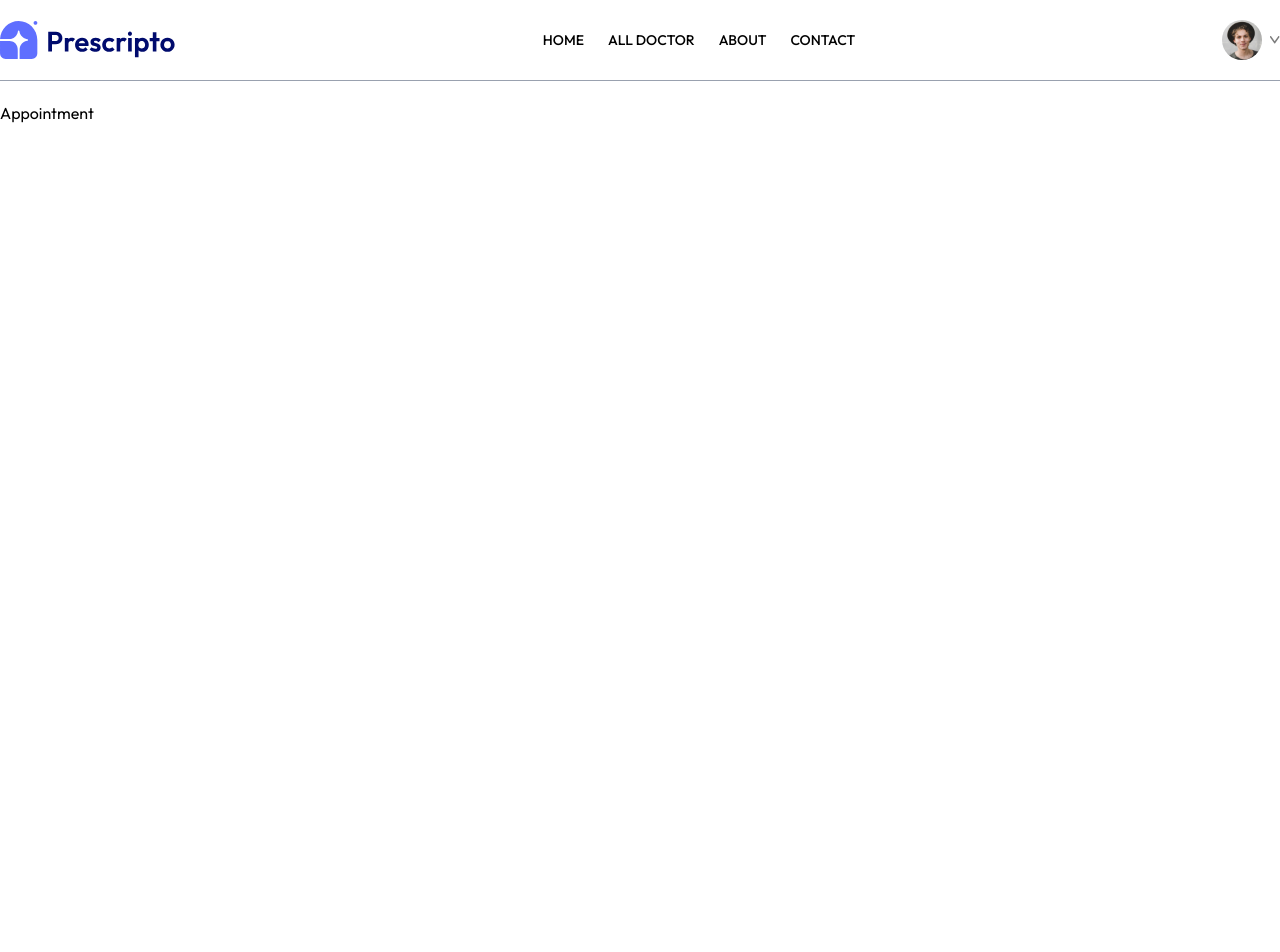
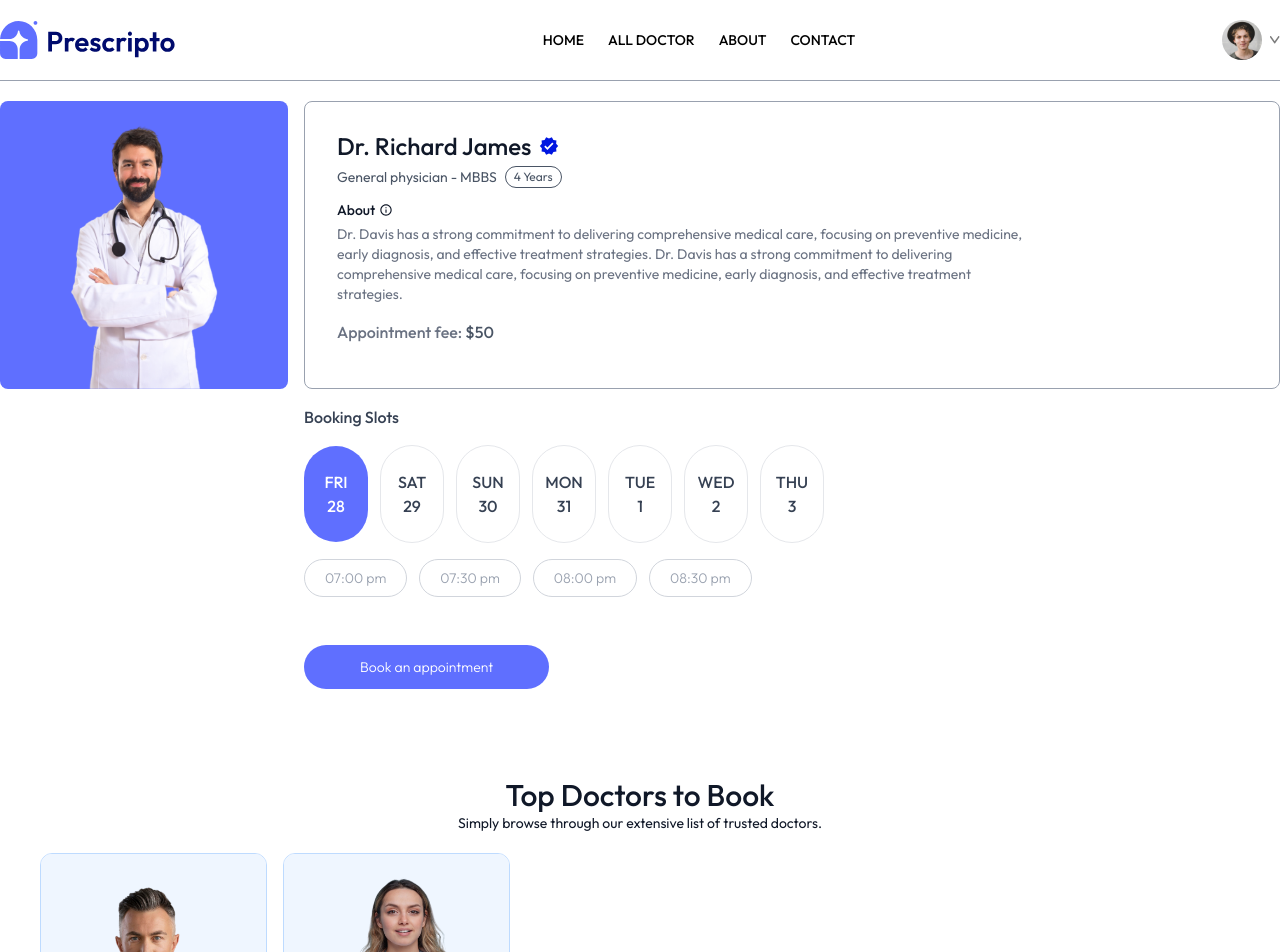
Before and after one commit to mdtayef001/Prescripto, a React (Vite) app in the folder client/: page /appointment/doc1 in a window 1280 px wide. Shown: the top 952 px of the page. Built offline with nearby package versions, Linux system fonts and the light colour scheme.

Commit message:
add appointment page

```diff
--- a/client/src/components/DoctorCard/DoctorCard.jsx
+++ b/client/src/components/DoctorCard/DoctorCard.jsx
@@ -3,6 +3,7 @@ import { Link } from "react-router-dom";
 const DoctorCard = ({ doctor }) => {
   return (
     <Link
+      onClick={() => scrollTo(0, 0)}
       to={`/appointment/${doctor._id}`}
       className="border border-blue-200 rounded-xl overflow-hidden cursor-pointer hover:translate-y-[-10px] transition-all duration-500"
     >
--- a/client/src/components/Navbar.jsx
+++ b/client/src/components/Navbar.jsx
@@ -1,4 +1,4 @@
-import React, { useState } from "react";
+import { useState } from "react";
 import { assets } from "../assets/assets_frontend/assets";
 import { Link, NavLink, useNavigate } from "react-router-dom";
 const Navbar = () => {
--- /dev/null
+++ b/client/src/components/RelatedDoctors.jsx
@@ -0,0 +1,35 @@
+import { useEffect, useState } from "react";
+import useAppContext from "../hooks/useAppContext";
+import DoctorCard from "./DoctorCard/DoctorCard";
+import { Link } from "react-router-dom";
+
+const RelatedDoctors = ({ docID, speciality }) => {
+  const { doctors } = useAppContext();
+  const [relDoc, setRelDoc] = useState([]);
+
+  useEffect(() => {
+    if (doctors.length > 0 && speciality) {
+      const doctorData = doctors.filter(
+        (doc) => doc.speciality === speciality && doc._id !== docID
+      );
+      setRelDoc(doctorData);
+    }
+  }, [doctors, speciality, docID]);
+  console.log(relDoc);
+
+  return (
+    <section className=" my-16 text-gray-900 md:mx-10 ">
+      <h1 className="text-3xl font-medium text-center">Top Doctors to Book</h1>
+      <p className="w-1/3 text-center text-sm mx-auto">
+        Simply browse through our extensive list of trusted doctors.
+      </p>
+      <div className="w-full grid grid-cols-1 md:grid-cols-2 lg:grid-cols-5  gap-4 gap-y-6 pt-5 px-3 sm:px-0">
+        {relDoc.slice(0, 5).map((doctor, index) => (
+          <DoctorCard key={index} doctor={doctor} />
+        ))}
+      </div>
+    </section>
+  );
+};
+
+export default RelatedDoctors;
--- a/client/src/pages/Appointment/Appointment.jsx
+++ b/client/src/pages/Appointment/Appointment.jsx
@@ -1,7 +1,167 @@
-import React from "react";
+import { useEffect, useState } from "react";
+import { useParams } from "react-router-dom";
+import useAppContext from "../../hooks/useAppContext";
+import { MdVerified } from "react-icons/md";
+import { IoMdInformationCircleOutline } from "react-icons/io";
+import RelatedDoctors from "../../components/RelatedDoctors";
 
 const Appointment = () => {
-  return <section className="min-h-screen">Appointment</section>;
+  const { docID } = useParams();
+  const { doctors } = useAppContext();
+  const [docInfo, setDocInfo] = useState(null);
+  const [docSlots, setDocSlots] = useState([]);
+  const [slotIndex, setSlotIndex] = useState(0);
+  const [slotTime, setSlotTime] = useState("");
+  const daysOfWeek = ["SUN", "MON", "TUE", "WED", "THU", "FRI", "SAT"];
+
+  const fetchDocInfo = async () => {
+    const docInfo = doctors.find((doc) => doc._id === docID);
+    setDocInfo(docInfo);
+  };
+
+  const getAvailableSlots = async () => {
+    setDocSlots([]);
+    const today = new Date();
+
+    for (let i = 0; i < 7; i++) {
+      let currentDate = new Date(today);
+      currentDate.setDate(today.getDate() + i);
+      // end time
+      let endTime = new Date();
+      endTime.setDate(today.getDate() + i);
+      endTime.setHours(21, 0, 0, 0);
+      //hours
+      if (today.getDate() === currentDate.getDate()) {
+        currentDate.setHours(
+          currentDate.getHours() > 10 ? currentDate.getHours() + 1 : 10
+        );
+        currentDate.setMinutes(currentDate.getMinutes() > 30 ? 30 : 0);
+      } else {
+        currentDate.setHours(10);
+        currentDate.setMinutes(10);
+      }
+
+      let timeSlots = [];
+
+      while (currentDate < endTime) {
+        let formattedTime = currentDate.toLocaleTimeString([], {
+          hour: "2-digit",
+          minute: "2-digit",
+        });
+        timeSlots.push({
+          dateTime: new Date(currentDate),
+          time: formattedTime,
+        });
+        currentDate.setMinutes(currentDate.getMinutes() + 30);
+      }
+
+      setDocSlots((prev) => [...prev, timeSlots]);
+    }
+  };
+
+  useEffect(() => {
+    fetchDocInfo();
+  }, [doctors, docID]);
+
+  useEffect(() => {
+    getAvailableSlots();
+  }, [docInfo]);
+
+  useEffect(() => {
+    console.log(docSlots);
+  }, [docSlots]);
+
+  console.log(docInfo);
+
+  if (!docInfo) return <section className="min-h-screen">Loading...</section>;
+
+  return (
+    <section className="min-h-screen">
+      {/* DOC DETAILS */}
+      <div className="flex flex-col sm:flex-row gap-4">
+        {/* doc img */}
+        <div>
+          <img
+            className="bg-primary w-full sm:max-w-72 rounded-lg "
+            src={docInfo.image}
+            alt=""
+          />
+        </div>
+        {/* doc info */}
+        <div className="flex-1 border border-gray-400 rounded-lg p-8 py-7 bg-white mx-2 sm:mx-0 mt-[-80px] sm:mt-0">
+          <p className="flex items-center gap-2 text-2xl font-medium text-gray-900">
+            {docInfo.name} <MdVerified className="text-[#0016E1] text-xl" />
+          </p>
+          <div className="flex items-center gap-2 text-sm text-gray-600 mt-1">
+            <p>
+              {docInfo.speciality} - {docInfo.degree}
+            </p>
+            <span className="py-0.5 px-2 border text-xs rounded-full">
+              {docInfo.experience}
+            </span>
+          </div>
+          <div>
+            <p className="flex items-center gap-1 text-sm font-medium text-gray-900 mt-3">
+              About <IoMdInformationCircleOutline />
+            </p>
+            <p className="text-sm text-gray-500 max-w-[700px] mt-1">
+              {docInfo.about}
+            </p>
+          </div>
+          <div>
+            <p className="text-gray-500 font-medium mt-4">
+              Appointment fee:{" "}
+              <span className="text-gray-600">${docInfo.fees}</span>
+            </p>
+          </div>
+        </div>
+      </div>
+
+      {/* booking Slots */}
+      <div className="sm:ml-52 sm:pl-24 mt-4 font-medium text-gray-700">
+        <p>Booking Slots</p>
+        <div className="flex gap-3 items-center w-full overflow-x-scroll mt-4">
+          {docSlots.length &&
+            docSlots.map((item, i) => (
+              <button
+                onClick={() => setSlotIndex(i)}
+                className={`text-center py-6 min-w-16 rounded-full cursor-pointer ${
+                  slotIndex === i
+                    ? "bg-primary text-white"
+                    : "border border-gray-200"
+                }`}
+                key={i}
+              >
+                <p>{item[0] && daysOfWeek[item[0].dateTime.getDay()]}</p>
+                <p>{item[0] && item[0].dateTime.getDate()}</p>
+              </button>
+            ))}
+        </div>
+        <div className="flex in-checked: gap-3 w-full overflow-x-scroll mt-4 pb-6">
+          {docSlots.length &&
+            docSlots[slotIndex].map((item, i) => (
+              <button
+                onClick={() => setSlotTime(item.time)}
+                className={`text-sm font-light flex-shrink-0 px-5 py-2 rounded-full cursor-pointer ${
+                  item.time === slotTime
+                    ? "bg-primary text-white"
+                    : "text-gray-400 border border-gray-300"
+                }`}
+                key={i}
+              >
+                {item.time.toLowerCase()}
+              </button>
+            ))}
+        </div>
+        <button className="bg-primary px-14 py-3 rounded-full text-white text-sm font-light cursor-pointer my-6">
+          Book an appointment
+        </button>
+      </div>
+
+      {/* Related Doctors */}
+      <RelatedDoctors docID={docID} speciality={docInfo.speciality} />
+    </section>
+  );
 };
 
 export default Appointment;
--- a/client/src/pages/Doctors/Doctors.jsx
+++ b/client/src/pages/Doctors/Doctors.jsx
@@ -5,9 +5,9 @@ import DoctorCard from "../../components/DoctorCard/DoctorCard";
 
 const Doctors = () => {
   const { specialty } = useParams();
+  const navigate = useNavigate();
+  const { doctors } = useAppContext();
   const [filterDoc, setFilterDoc] = useState([]);
-  const { doctors } = useAppContext();
-  const navigate = useNavigate();
 
   const applyFilter = () => {
     if (specialty) {
```
